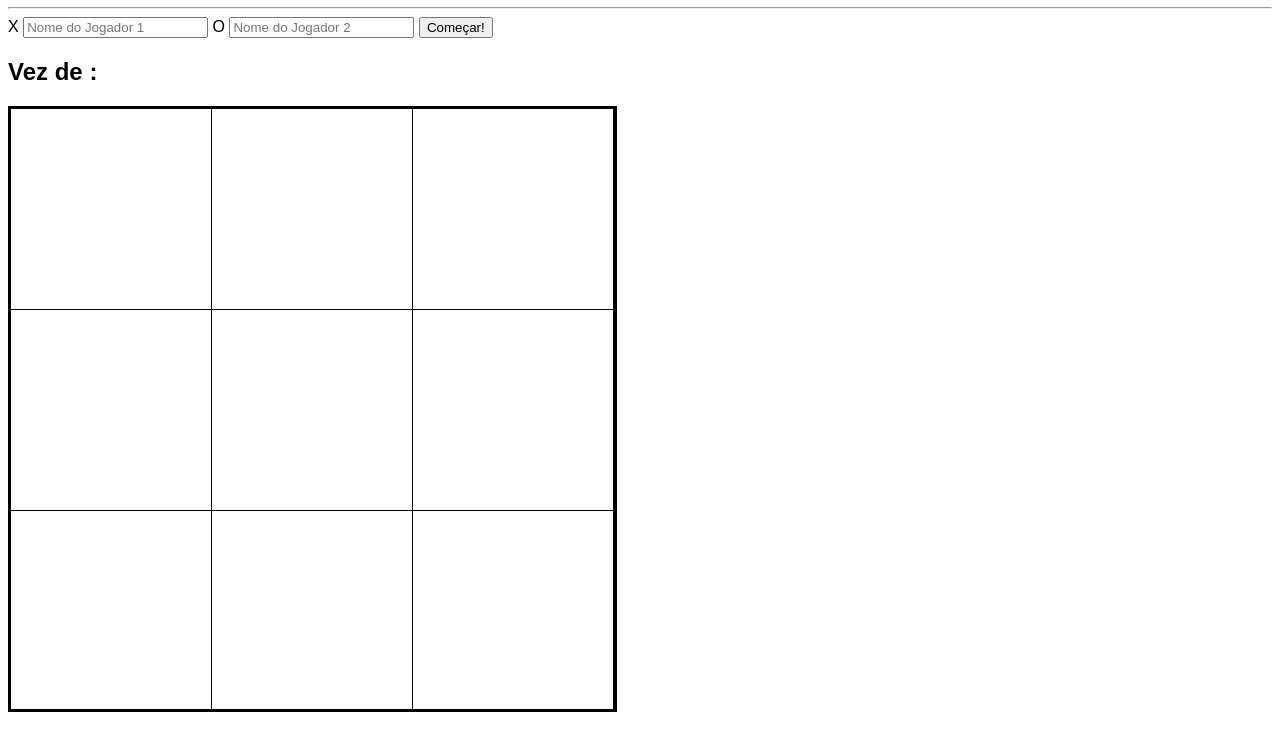
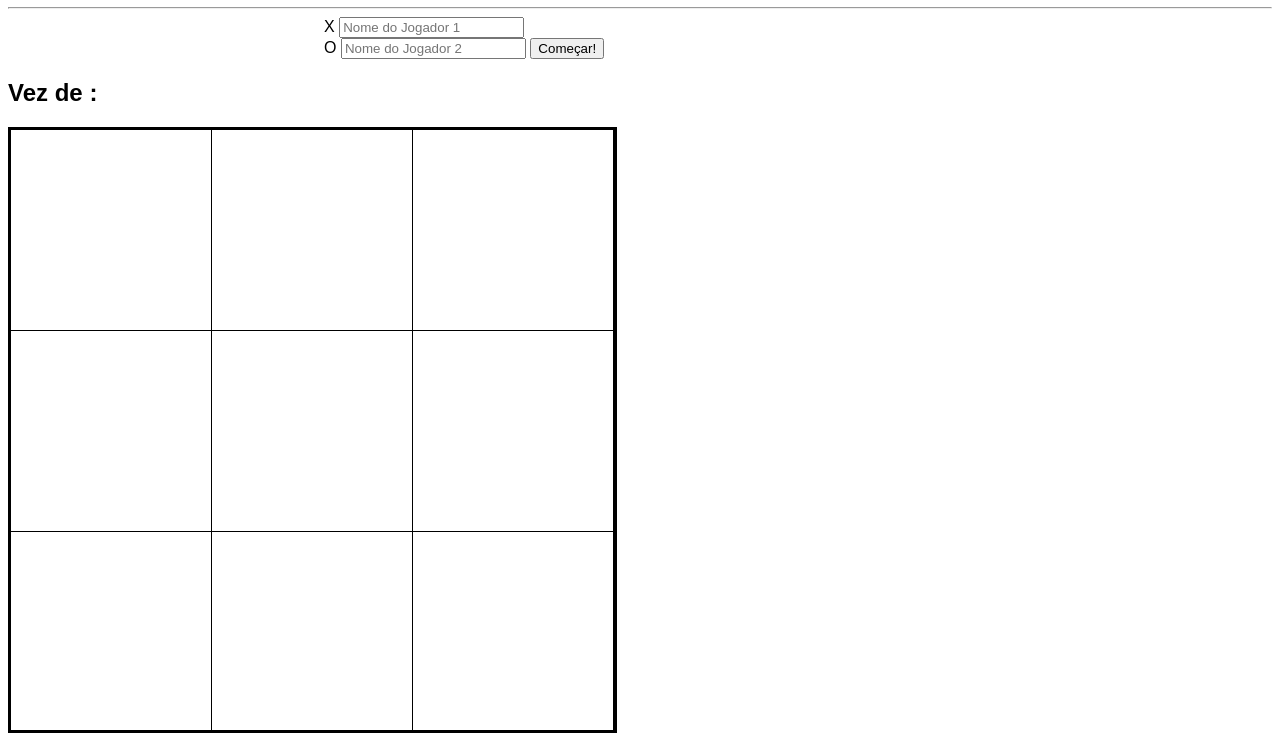
Before and after one commit to joaovictorgm/jogo_da_velha, a plain HTML site: page index.html in a window 1280 px wide. Shown: the part 73-814 px from the top of the page. Drawn offline with Linux system fonts and the light colour scheme.

Commit message:
arrumando ccentralização

```diff
--- a/index.html
+++ b/index.html
@@ -12,15 +12,17 @@
 
          <h1>Jogo da velha</h1>
 <hr>
-             <div id="input">
+             <div id="input1">
              <label for="player1">X</label>
              <!--O placeholder especifica uma pequena dica que descreve o valor esperando de um campo de entrada -->
              <input type="text" id="player1" placeholder="Nome do Jogador 1">
+             </div>
+              <div id="input2">
              <label for="player2">O</label>
              <input type="text" id="player2" placeholder="Nome do Jogador 2">
              <button id="reload">Começar!</button>
+            </div>
 
-              </div>
             <div id="field">
              <!--span é um elemento de bloco de nível inline-->
             <h2>Vez de : <span id="playerTurn"></span></h2>
--- a/style.css
+++ b/style.css
@@ -18,11 +18,15 @@ body {
     border-right:50%;
 }
 
-#input{
-    border-left:50%;
-    border-right:50%;
+#input1{
+    margin-left:25%;
+}
 
+#input2{
+    margin-left: 25%;
 }
+
+
 .line{
     height: 200px;
     border-bottom: solid 1px;
```
